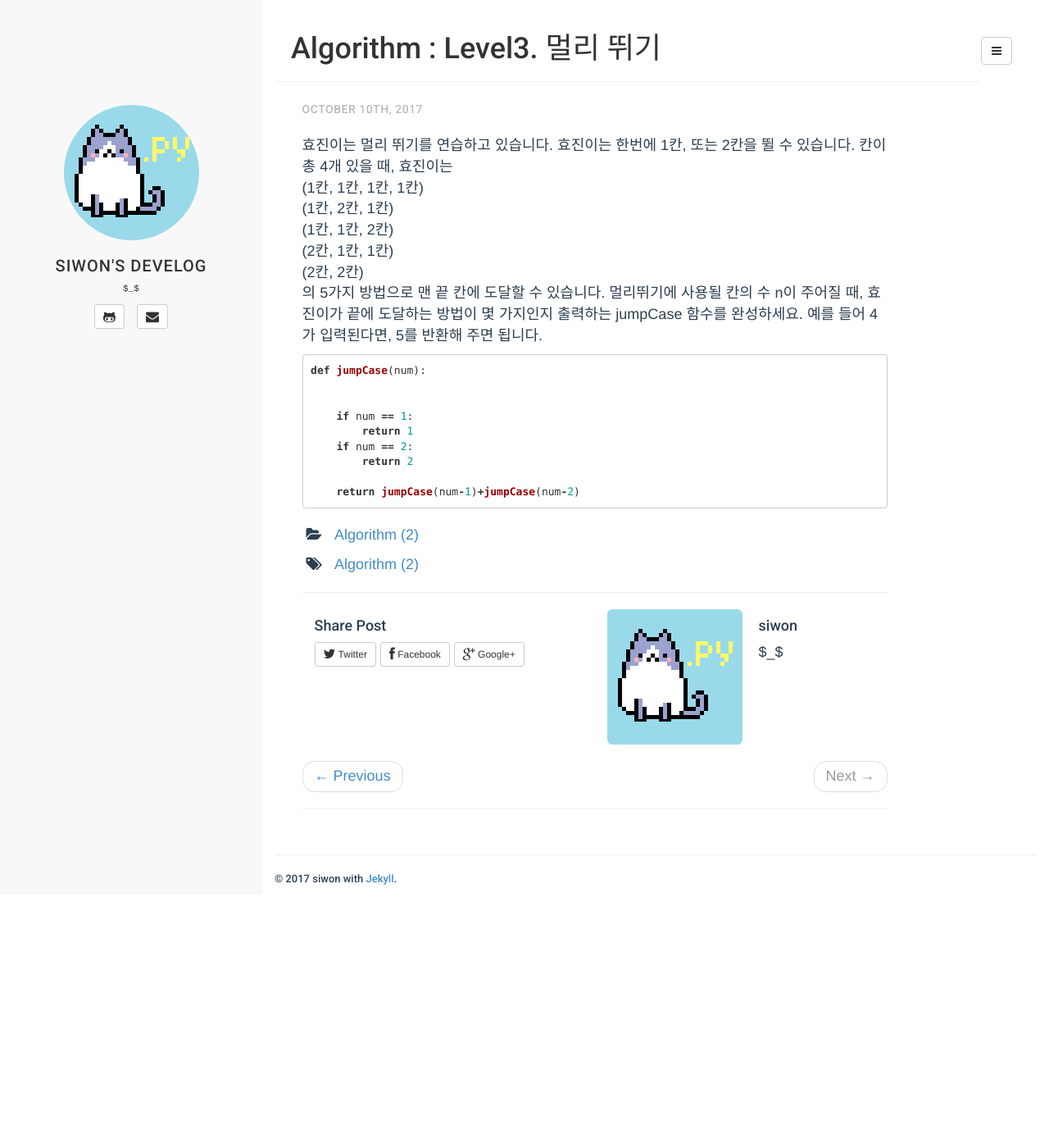
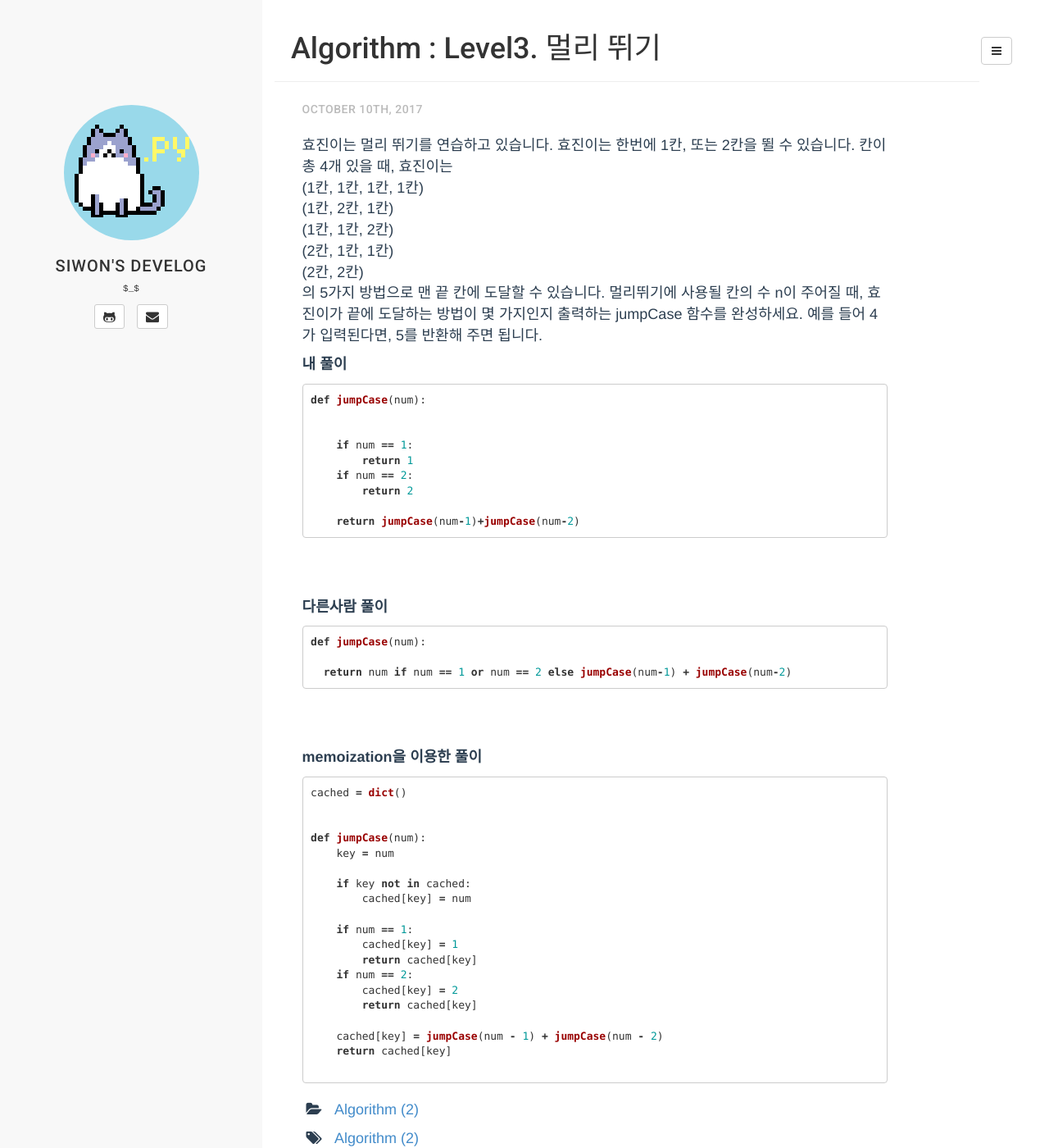
Before and after one commit to 2siwon/2siwon.github.io, a Jekyll site: the page built from _posts/2017-10-11-algorithm-002.md, in a window 1280 px wide and 1400 px high. Shown: the whole window at 82% size. Built offline with Jekyll 4.4.1, drawn with Linux system fonts in a browser that asks for light colours; comment, search, counter and statistics services are not loaded.

Commit message:
update algotirhm level3.멀리뛰기

````diff
--- a/_posts/2017-10-11-algorithm-002.md
+++ b/_posts/2017-10-11-algorithm-002.md
@@ -14,6 +14,9 @@ tag: [Algorithm]
 (2칸, 2칸)<br>
 의 5가지 방법으로 맨 끝 칸에 도달할 수 있습니다. 멀리뛰기에 사용될 칸의 수 n이 주어질 때, 효진이가 끝에 도달하는 방법이 몇 가지인지 출력하는 jumpCase 함수를 완성하세요. 예를 들어 4가 입력된다면, 5를 반환해 주면 됩니다.
 
+
+**내 풀이**
+
 ```python
 def jumpCase(num):
 
@@ -25,3 +28,40 @@ def jumpCase(num):
 
     return jumpCase(num-1)+jumpCase(num-2)
 ```
+
+<br><br>
+
+**다른사람 풀이**
+
+```python
+def jumpCase(num):
+
+  return num if num == 1 or num == 2 else jumpCase(num-1) + jumpCase(num-2)
+```
+
+
+<br><br>
+
+**memoization을 이용한 풀이**
+
+```python
+cached = dict()
+
+
+def jumpCase(num):
+    key = num
+
+    if key not in cached:
+        cached[key] = num
+
+    if num == 1:
+        cached[key] = 1
+        return cached[key]
+    if num == 2:
+        cached[key] = 2
+        return cached[key]
+
+    cached[key] = jumpCase(num - 1) + jumpCase(num - 2)
+    return cached[key]
+
+```
````
